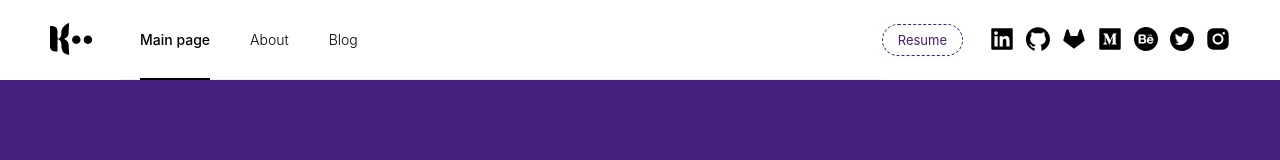
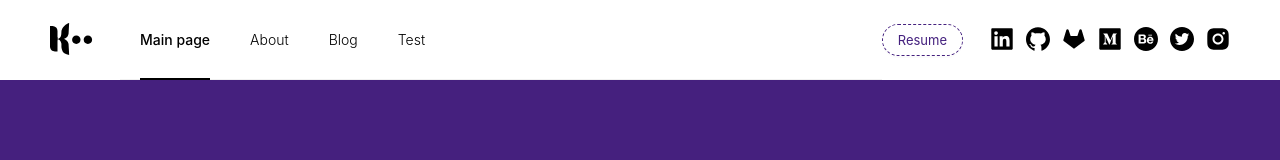
Before and after one commit to pixl4tech/dummy-homepage, a Vue app in the folder dummy-homepage/: page / in a window 1280 px wide. Shown: the top 160 px of the page. Built offline with nearby package versions, Linux system fonts and the light colour scheme.

Commit message:
Update App.vue

```diff
--- a/dummy-homepage/src/App.vue
+++ b/dummy-homepage/src/App.vue
@@ -24,7 +24,7 @@
         <a-menu-item key="1">Main page</a-menu-item>
         <a-menu-item key="2">About</a-menu-item>
         <a-menu-item key="3">Blog</a-menu-item>
-
+        <a-menu-item key="4">Test</a-menu-item>
       </a-menu>
 
     </a-layout-header>
```
